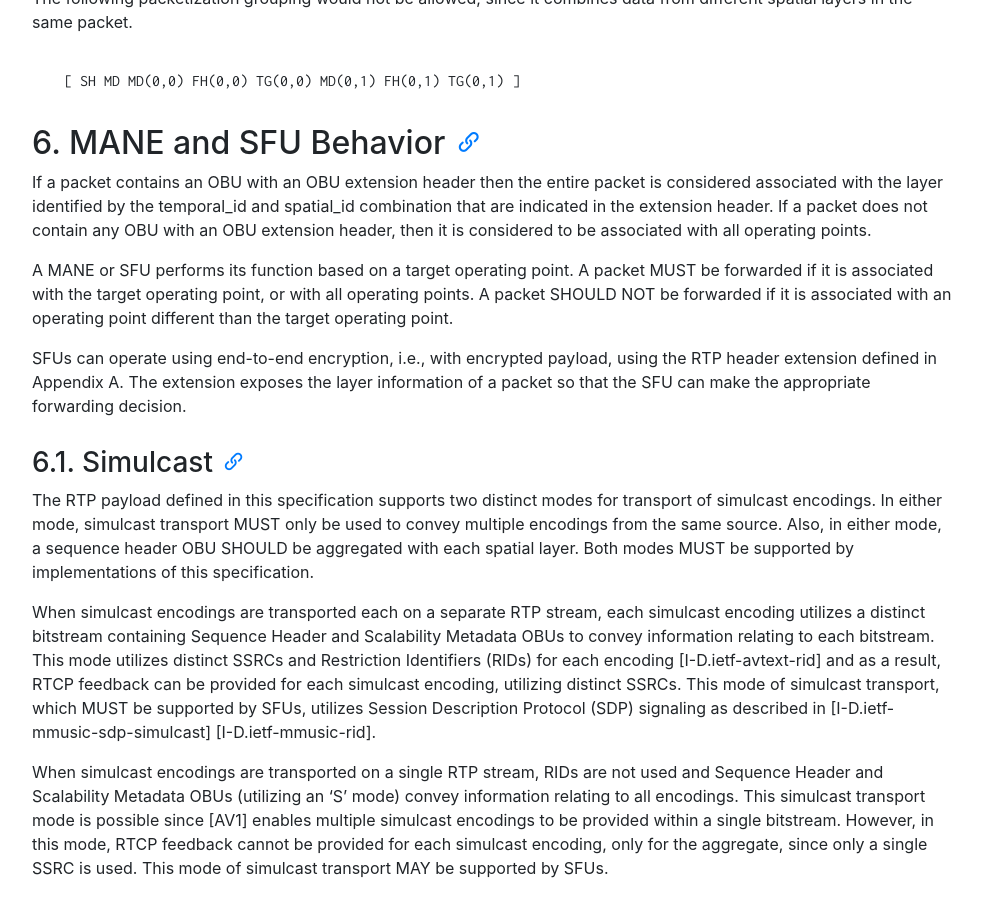
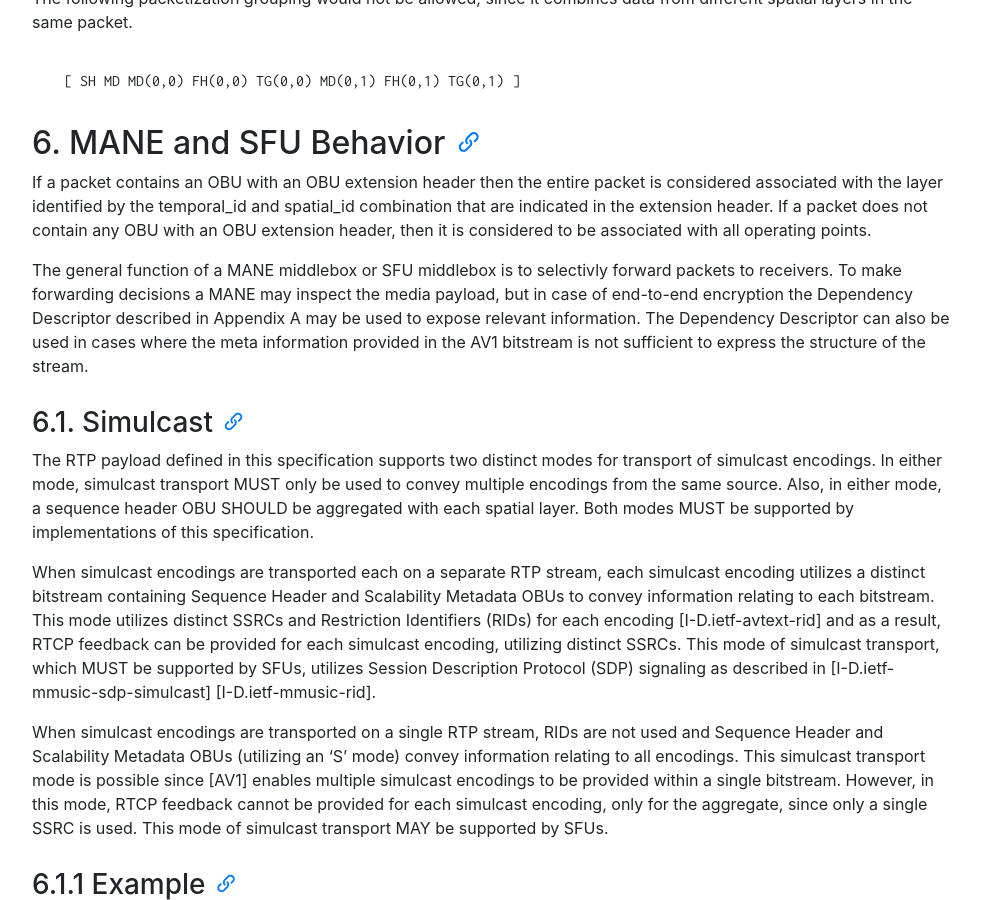
Before and after one commit to AOMediaCodec/av1-rtp-spec, a Jekyll site: the page built from index.md, in a window 1280 px wide and 900 px high, scrolled down 8196 px. Shown: the whole window, without its empty margins (53-1035 px from the left). Built offline with Jekyll 4.4.1, drawn with Linux system fonts in a browser that asks for light colours; nearby versions of some CDN libraries.

Commit message:
SFUs does not operate on operating points.

```diff
--- a/av1-rtp-spec.md
+++ b/av1-rtp-spec.md
@@ -292,9 +292,7 @@ The following packetization grouping would not be allowed, since it combines dat
 
 If a packet contains an OBU with an OBU extension header then the entire packet is considered associated with the layer identified by the temporal_id and spatial_id combination that are indicated in the extension header. If a packet does not contain any OBU with an OBU extension header, then it is considered to be associated with all operating points.
 
-A MANE or SFU performs its function based on a target operating point. A packet MUST be forwarded if it is associated with the target operating point, or with all operating points. A packet SHOULD NOT be forwarded if it is associated with an operating point different than the target operating point.
-
-SFUs can operate using end-to-end encryption, i.e., with encrypted payload, using the RTP header extension defined in Appendix A. The extension exposes the layer information of a packet so that the SFU can make the appropriate forwarding decision.
+The general function of a MANE middlebox or SFU middlebox is to selectivly forward packets to receivers. To make forwarding decisions a MANE may inspect the media payload, but in case of end-to-end encryption the Dependency Descriptor described in Appendix A may be used to expose relevant information. The Dependency Descriptor can also be used in cases where the meta information provided in the AV1 bitstream is not sufficient to express the structure of the stream.
 
 
 ### 6.1. Simulcast
```
